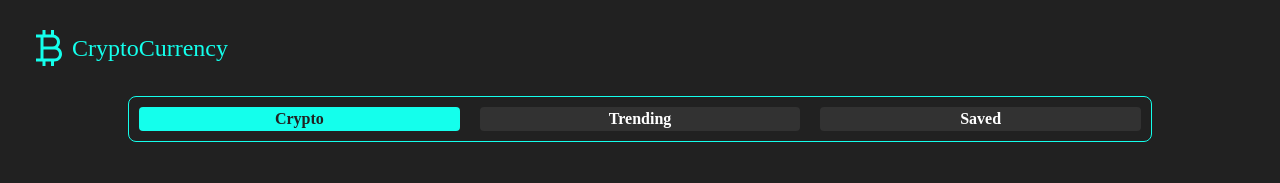
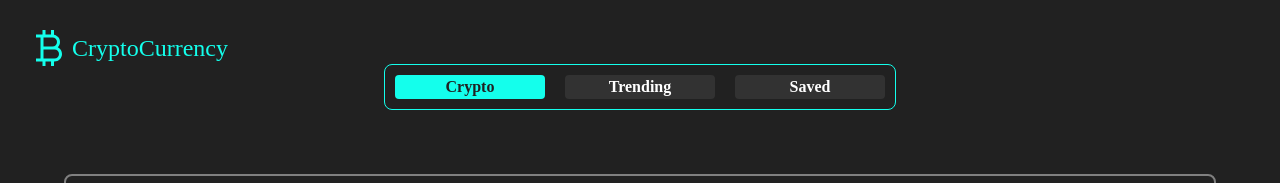
Before and after one commit to Harshu467/CryptoCurrency, a React (Create React App) app: page / in a window 1280 px wide. Shown: the top 183 px of the page. Built offline with nearby package versions, Linux system fonts and the light colour scheme; no server answers.

Commit message:
UI Update

```diff
--- a/src/components/Logo.js
+++ b/src/components/Logo.js
@@ -6,7 +6,7 @@ const Logo = () => {
     <Link to='/'
     className='absolute  [text-decoration:none] text-lg text-cyan flex items-center sm:text-lg sm:left-[1.5rem] sm:top-[1.5rem]'
     >
-        <img src={logoSvg} alt='CryptoCurrency'/>
+        <img className="h-auto w-[25%]" src={logoSvg} alt='CryptoCurrency'/>
         <span>CryptoCurrency</span>
     </Link>
   )
--- a/src/components/Navigation.js
+++ b/src/components/Navigation.js
@@ -4,7 +4,7 @@ import { NavLink } from 'react-router-dom'
 const Navigation = () => {
     return (
         <nav
-            className='w-[40%] mt-16 flex justify-around align-middle border border-cyan rounded-lg sm:rounded-lg sm:w-[80%] sm:mt-24 '>
+            className='lg:w-[40%] sm:w-[80%] w-[90%] flex justify-around align-middle lg:mt-16 sm:mt-24 mt-20 border border-solid border-cyan sm:rounded-lg rounded-md '>
             <NavLink
                 to='/'
                 end
```
